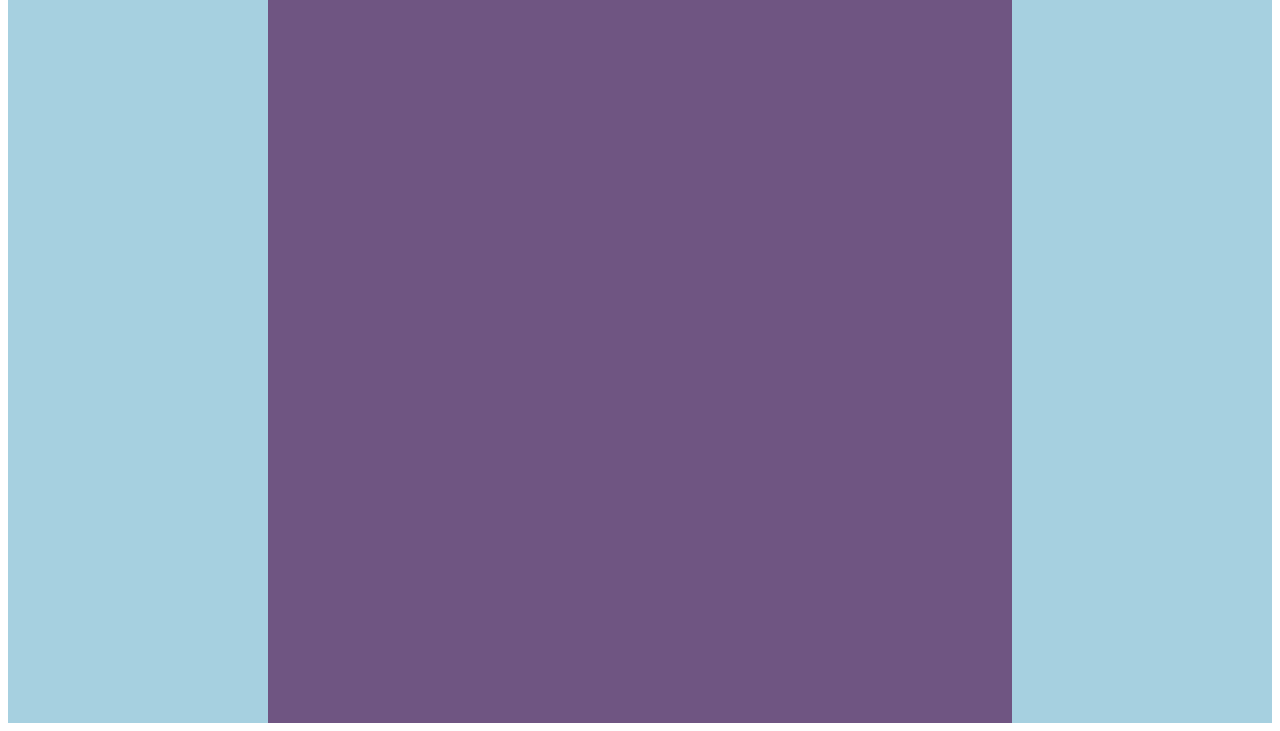
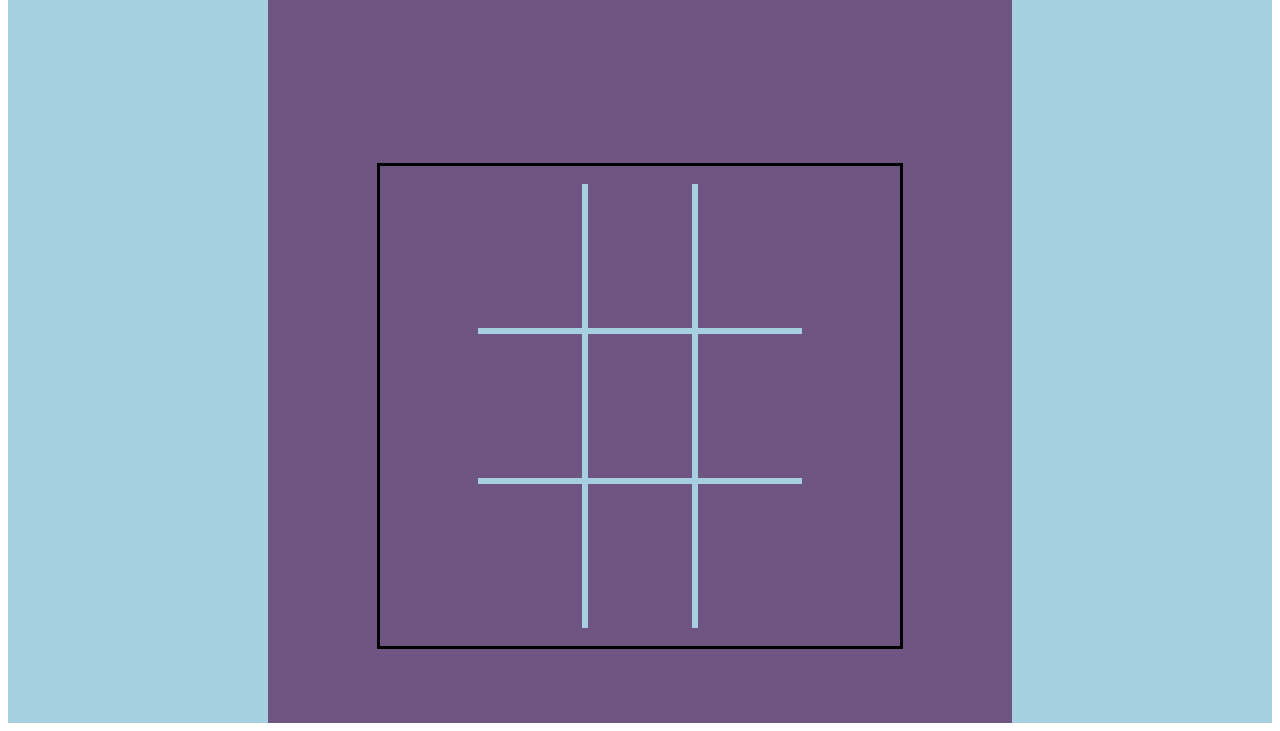
Before and after one commit to SamusMist/tic-tac-toe, a plain HTML site: page index.html in a window 1280 px wide. Shown: the part 69-800 px from the top of the page. Drawn offline with Linux system fonts and the light colour scheme.

Commit message:
Add css position for game board and spaces

```diff
--- a/styles.css
+++ b/styles.css
@@ -30,3 +30,71 @@ h1 {
   width: 35vw;
   background-color: #a6d0e0;
 }
+
+.game-board {
+  margin-bottom: 10%;
+  display: flex;
+  flex-direction: column;
+  justify-content: center;
+  align-content: center;
+  flex-wrap: wrap;
+  height: 60vh;
+  width: 70%;
+  border: solid;
+}
+
+div{
+  height: 30%;
+  width: 20%;
+}
+
+.top-left {
+  border-bottom: solid #a6d0e0;
+  border-right: solid #a6d0e0;
+}
+/*   middle left */
+.top-middle {
+  border-right: solid #a6d0e0;
+  border-bottom: solid #a6d0e0;
+  border-top: solid #a6d0e0;
+}
+/*   bottom left */
+.top-right {
+  border-right: solid #a6d0e0;
+  border-top: solid #a6d0e0;
+}
+/*  top middle */
+.middle-left {
+  border-bottom: solid #a6d0e0;
+  border-right: solid #a6d0e0;
+  border-left: solid #a6d0e0;
+}
+/*   middle */
+.middle {
+  border: solid #a6d0e0;
+
+}
+/*   bottom right */
+.bottom-right {
+  border-top: solid #a6d0e0;
+  border-left: solid #a6d0e0;
+}
+
+/*  top right */
+.bottom-left {
+  border-bottom: solid #a6d0e0;
+  border-left: solid #a6d0e0;
+}
+/*   middle-right */
+.bottom-middle {
+  border-left: solid #a6d0e0;
+  border-bottom: solid #a6d0e0;
+  border-top: solid #a6d0e0;
+
+}
+/*   bottom middle */
+.middle-right {
+  border-right: solid #a6d0e0;
+  border-top: solid #a6d0e0;
+  border-left: solid #a6d0e0;
+}
```
